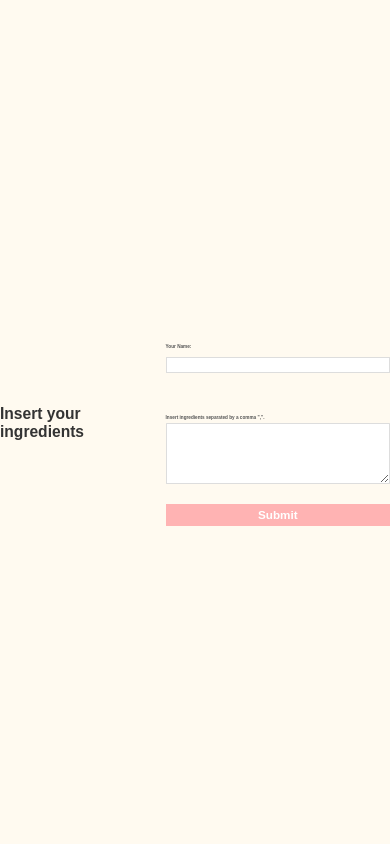
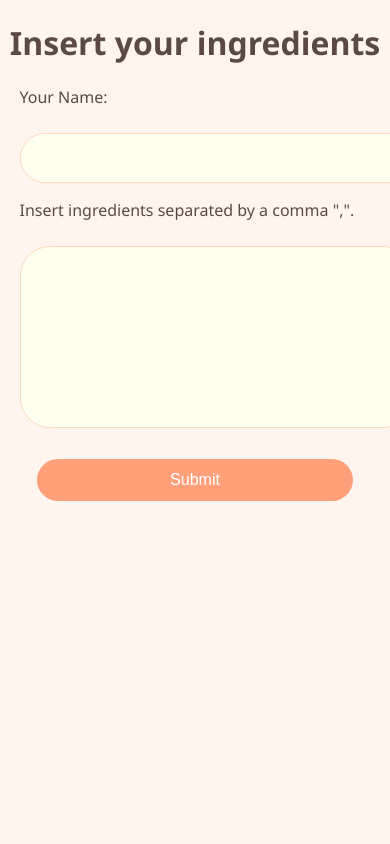
Before and after one commit to Aoumjahde/Recipe_Proposer, a Django app: page /recipe_proposer/ in a window 390 px wide; the page is wider, and only the part inside the window is pictured. Run offline with Django 5.2, Linux system fonts and the light colour scheme.

Commit message:
Better graphics

```diff
--- a/static/MainRP/styles.css
+++ b/static/MainRP/styles.css
@@ -1,106 +1,195 @@
-/* General Body Styling */
+/* Color Variables */
+:root {
+    --primary-color: #FFDAB9;       /* Peach */
+    --secondary-color: #F08080;     /* Light Coral */
+    --accent-color: #FFA07A;        /* Light Salmon */
+    --background-color: #FFF5EE;    /* Seashell */
+    --text-color: #5A4A42;          /* Warm Brown */
+    --input-bg-color: #FFFFF0;      /* Ivory */
+    --input-border-color: #FFDAB9;  /* Peach */
+    --button-hover-color: #F4978E;  /* Pastel Red */
+}
+
+/* Global Styles */
 body {
-    font-family: 'Poppins', sans-serif;
+    background-color: var(--background-color);
+    color: var(--text-color);
+    font-family: 'Segoe UI', Tahoma, Geneva, Verdana, sans-serif;
     margin: 0;
     padding: 0;
-    background-color: #FFFAF0; /* Light cream background */
-    color: #333;
+    text-align: center;  /* Center all text content */
+}
+
+a {
+    color: var(--secondary-color);
+    text-decoration: none;
+}
+
+a:hover {
+    text-decoration: underline;
+}
+
+/* Header */
+header {
+    background-color: var(--primary-color);
+    padding: 20px;
+}
+
+header h1 {
+    margin: 0;
+    font-size: 2.5em;
+    text-align: center;  /* Center the title */
+}
+
+/* Navigation */
+nav {
+    background-color: var(--primary-color);
+    padding: 10px 0;
+}
+
+nav ul {
+    list-style: none;
     display: flex;
     justify-content: center;
-    align-items: center;
-    min-height: 100vh; /* Center content vertically */
+    margin: 0;
+    padding: 0;
 }
 
-/* Centered Form Container */
-.container {
-    width: 80%; /* Responsive width relative to the viewport */
-    max-width: 60%; /* Restrict the form's width to 60% of the screen */
-    background-color: #FFF8E1; /* Pastel yellow background */
-    padding: 5%; /* Relative padding */
-    border-radius: 1%; /* Rounded corners */
-    box-shadow: 0 2% 4% rgba(0, 0, 0, 0.1); /* Subtle shadow */
-    text-align: center; /* Center align all text inside */
+nav li {
+    margin: 0 15px;
 }
 
-/* Header Styling */
-h1 {
-    font-size: 2.5vw; /* Adjust header size relative to the viewport width */
+nav a {
+    color: var(--text-color);
     font-weight: bold;
-    color: #333;
-    margin-bottom: 2%; /* Relative margin for spacing */
-    margin-right: 2%;
+    transition: color 0.3s;
 }
 
-/* Form Styling */
+nav a:hover {
+    color: var(--accent-color);
+}
+
+/* Main Content */
+main {
+    padding: 20px;
+}
+
+/* Buttons */
+button, .button {
+    background-color: var(--accent-color);
+    border: none;
+    color: white;
+    padding: 12px 25px;
+    margin: 10px 0;
+    font-size: 1em;
+    border-radius: 50px;
+    cursor: pointer;
+    transition: background-color 0.3s, transform 0.2s;
+    width: 80%;  /* Adjust button width for mobile */
+}
+
+button:hover, .button:hover {
+    background-color: var(--button-hover-color);
+    transform: translateY(-2px);
+    box-shadow: 0 4px 6px rgba(0, 0, 0, 0.1);
+}
+
+/* Forms */
 form {
-    display: flex;
-    flex-direction: column;
-    gap: 3%; /* Relative gap between form elements */
+    max-width: 400px;
+    margin: 0 auto;
 }
 
 form label {
-    font-weight: bold;
-    font-size: 1.2vw; /* Label size relative to viewport width */
-    color: #555;
-    text-align: left; /* Align labels to the left */
-    margin-bottom: 1%; /* Relative spacing below labels */
+    position: relative;
+    display: block;
+    margin-bottom: 25px;
+    text-align: left;  /* Left-align labels */
 }
 
-form input, form textarea, form button {
-    font-family: 'Poppins', sans-serif;
-    padding: 2%; /* Relative padding for form elements */
-    border: 0.1vw solid #ddd; /* Border size relative to viewport */
-    border-radius: 0.5%; /* Rounded corners */
-    font-size: 1.2vw; /* Font size relative to viewport width */
-    width: 100%; /* Full width of the container */
-    box-sizing: border-box;
+form input[type="text"],
+form input[type="email"],
+form input[type="password"],
+form textarea {
+    width: 100%;
+    padding: 15px 20px;
+    border: 1px solid var(--input-border-color);
+    border-radius: 30px;
+    background-color: var(--input-bg-color);
+    font-size: 1em;
+    color: var(--text-color);
+    transition: border-color 0.3s, box-shadow 0.3s;
 }
 
-/* Textarea Styling */
-form textarea {
-    resize: vertical;
-    min-height: 15%; /* Minimum height relative to container size */
+form input[type="text"]:focus,
+form input[type="email"]:focus,
+form input[type="password"]:focus,
+form textarea:focus {
+    border-color: var(--accent-color);
+    box-shadow: 0 0 10px rgba(255, 160, 122, 0.5);
+    outline: none;
 }
 
-/* Button Styling */
-form button {
-    background-color: #FFB3B3; /* Pastel pink */
-    color: white;
-    border: none;
-    cursor: pointer;
-    font-weight: bold;
-    font-size: 1.2vw; /* Button font size relative to viewport */
-    transition: background-color 0.3s ease, transform 0.2s ease;
-    padding: 2%; /* Relative padding */
+/* Floating Labels */
+form input[type="text"] + span,
+form input[type="email"] + span,
+form input[type="password"] + span,
+form textarea + span {
+    position: absolute;
+    left: 20px;
+    top: 15px;
+    color: #aaa;
+    font-size: 1em;
+    transition: all 0.2s;
+    pointer-events: none;
 }
 
-form button:hover {
-    background-color: #FF9999; /* Slightly darker pink on hover */
-    transform: scale(1.03); /* Slight hover effect */
+form input[type="text"]:focus + span,
+form input[type="email"]:focus + span,
+form input[type="password"]:focus + span,
+form textarea:focus + span,
+form input[type="text"]:valid + span,
+form input[type="email"]:valid + span,
+form input[type="password"]:valid + span,
+form textarea:valid + span {
+    top: -10px;
+    left: 15px;
+    font-size: 0.8em;
+    color: var(--accent-color);
 }
 
-/* Footer Styling */
+/* Cards */
+.card {
+    background-color: white;
+    border-radius: 15px;
+    padding: 25px;
+    margin: 20px auto;
+    box-shadow: 0 5px 15px rgba(0, 0, 0, 0.1);
+    max-width: 90%;
+}
+
+/* Footer */
 footer {
+    background-color: var(--primary-color);
     text-align: center;
-    padding: 2%; /* Relative padding */
-    background-color: #FFE6E6; /* Light pastel red */
-    color: #555;
-    font-size: 1vw; /* Footer font size relative to viewport width */
-    margin-top: 3%; /* Relative spacing above footer */
+    padding: 15px;
+    position: fixed;
+    bottom: 0;
+    width: 100%;
+    color: var(--text-color);
 }
 
 /* Responsive Design */
 @media (max-width: 768px) {
-    .container {
-        padding: 7%;
-        max-width: 90%; /* Expand container width for smaller screens */
+    nav ul {
+        flex-direction: column;
     }
 
-    h1 {
-        font-size: 4vw; /* Increase header size for readability */
+    button, .button {
+        width: 90%;
     }
 
-    form button {
-        font-size: 3vw; /* Adjust button font size */
+    form {
+        width: 90%;
     }
 }
```
